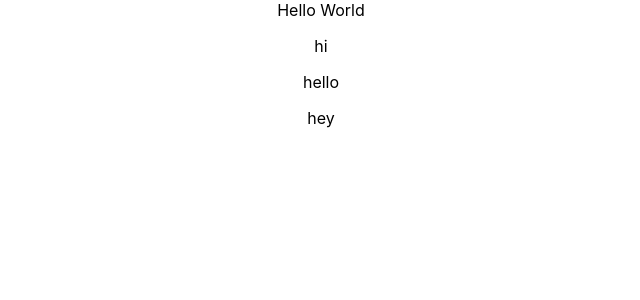
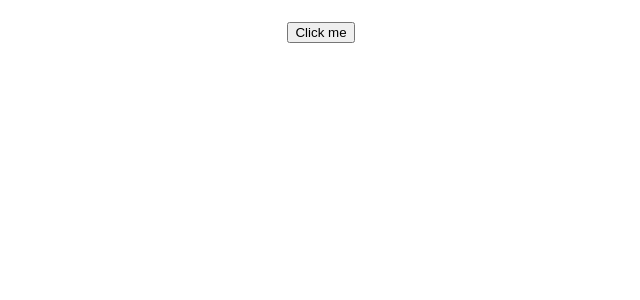
Before and after one commit to abhikhalid/blog-app, a React (Create React App) app: page / in a window 1280 px wide. Shown: the top 300 px of the page, without its empty margins (319-959 px from the left). Built offline with nearby package versions, Linux system fonts and the light colour scheme.

Commit message:
Part 38 - Click Event with User Event Library

```diff
--- a/src/App.js
+++ b/src/App.js
@@ -2,15 +2,15 @@
 import './App.css';
 
 function App() {
+  const [data, setData] = useState('');
+
   return (
     <div className="App">
 
-      <div>
-        Hello World
-        <p>hi</p>
-        <p>hello</p>
-        <p>hey</p>
-      </div>
+     <h1>{data}</h1>
+
+     <button onClick={()=> setData('hello')}>Click me</button>
+
     </div>
   );
 }
```
Also changed, not shown: 1 other file (tests, documents, lock files or other folders).
